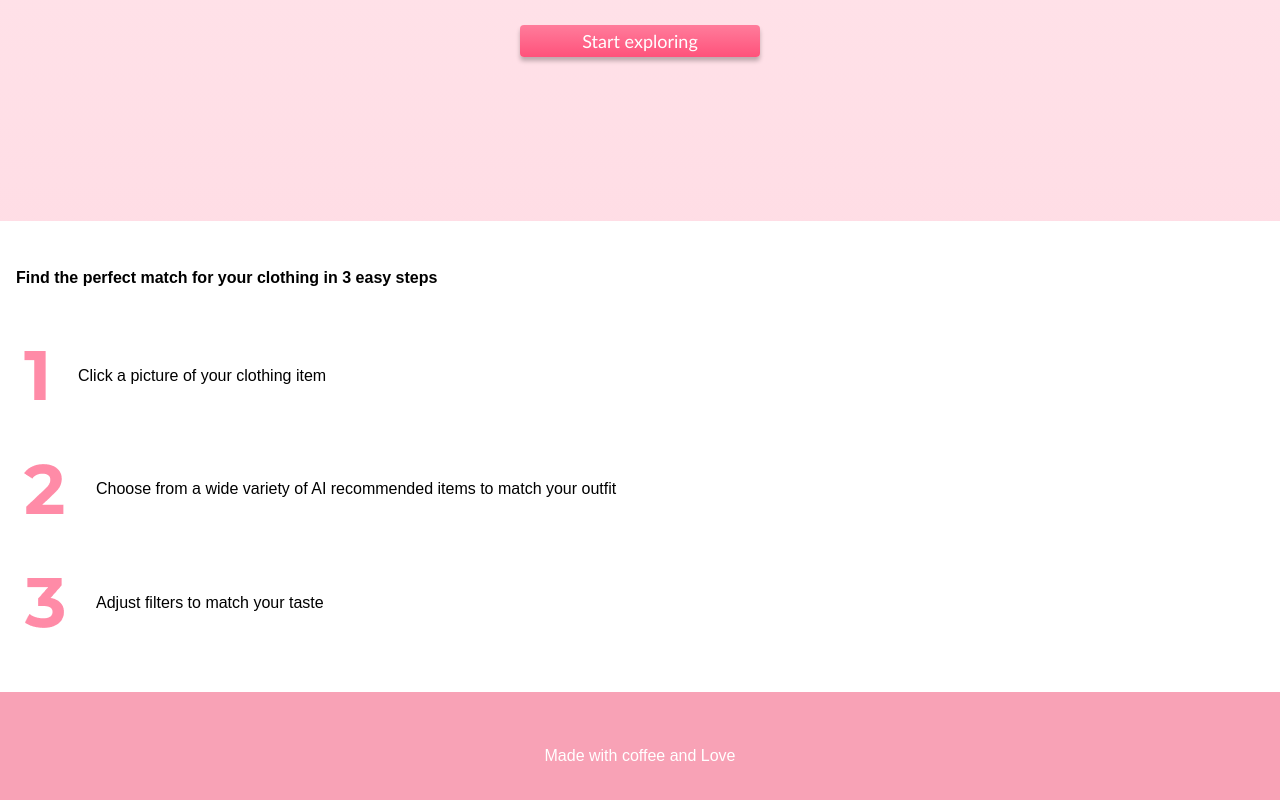
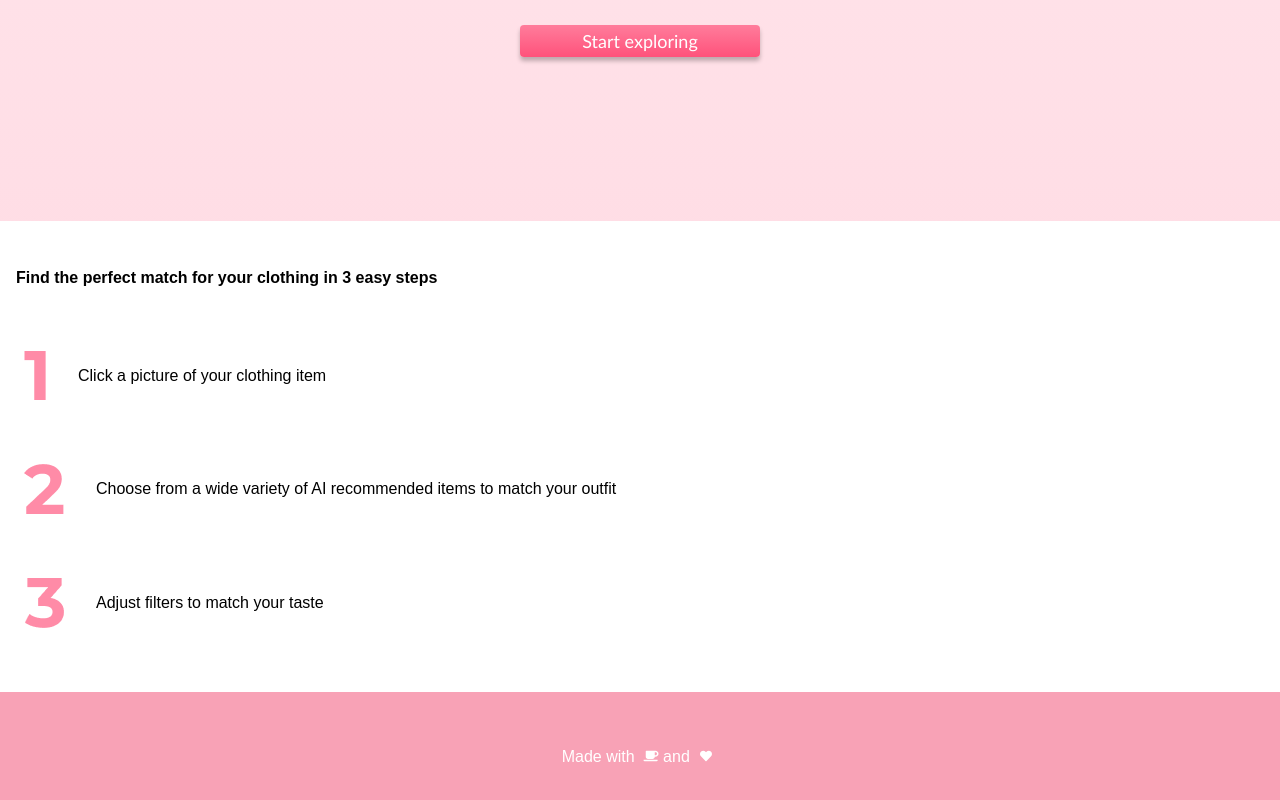
Before and after one commit to MihirMulay2001/myntra_hackerramp, a Next.js app: page / in a window 1280 px wide. Shown: the part 659-1459 px from the top of the page. Built offline with nearby package versions, Linux system fonts and the light colour scheme.

Commit message:
added icons in footer

```diff
--- a/package.json
+++ b/package.json
@@ -9,9 +9,14 @@
     "lint": "next lint"
   },
   "dependencies": {
+    "@fortawesome/fontawesome-svg-core": "^1.3.0-beta2",
+    "@fortawesome/free-regular-svg-icons": "^6.0.0-beta2",
+    "@fortawesome/free-solid-svg-icons": "^6.0.0-beta2",
+    "@fortawesome/react-fontawesome": "^0.1.16",
     "next": "11.1.2",
     "react": "17.0.2",
     "react-dom": "17.0.2",
+    "react-icons": "^4.3.1",
     "react-redux": "^7.2.6",
     "react-webcam": "^6.0.0",
     "readux": "^1.0.0"
--- a/src/common/components/Footer.js
+++ b/src/common/components/Footer.js
@@ -1,10 +1,15 @@
 import React from "react";
 import styles from "../../../styles/Landing.module.css";
+import { FaCoffee } from "react-icons/fa";
+import { FaHeart } from "react-icons/fa";
 
 const Footer = () => {
   return (
     <div className={styles.footer}>
-      <span className={styles.footer__text}>Made with coffee and Love</span>
+      <span className={styles.footer__text}>
+        Made with <FaCoffee className={styles.icon_style} />
+        and <FaHeart className={styles.icon_style} />
+      </span>
     </div>
   );
 };
--- a/styles/Landing.module.css
+++ b/styles/Landing.module.css
@@ -131,3 +131,12 @@
   background: #f8a2b6;
   color: white;
 }
+
+.icon_style {
+  /* border: 2px solid red; */
+  padding-top: 0.25rem;
+  margin-left: 0.25rem;
+  margin-right: 0.25rem;
+  font-size: 1rem;
+  /* color: red; */
+}
```
Also changed, not shown: 1 other file (tests, documents, lock files or other folders).
